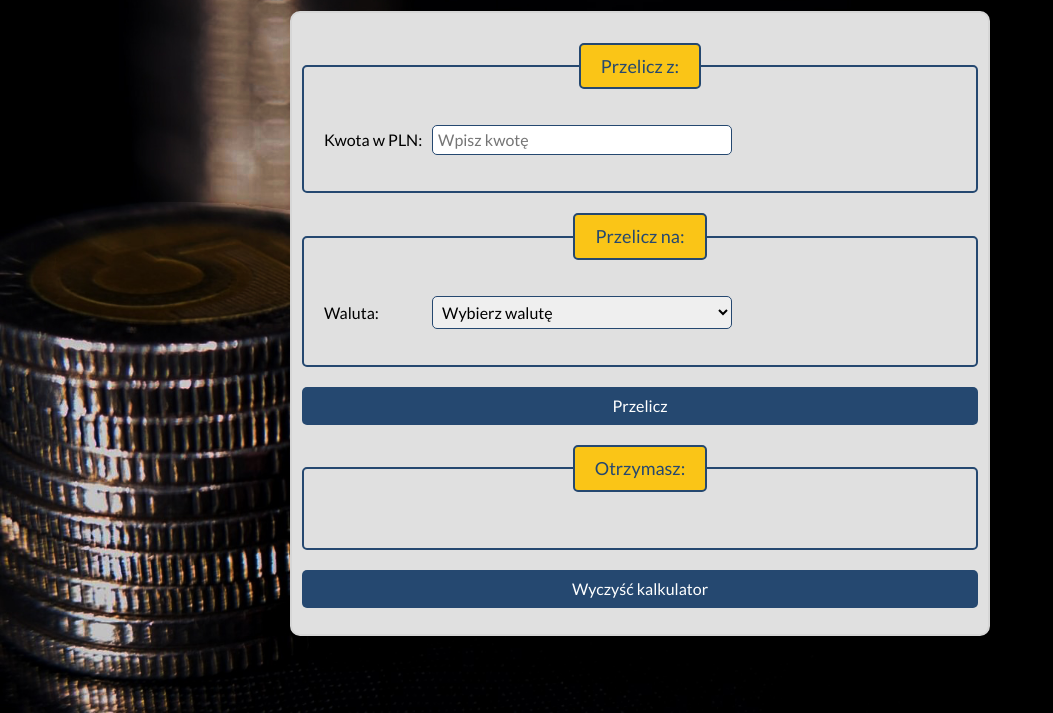
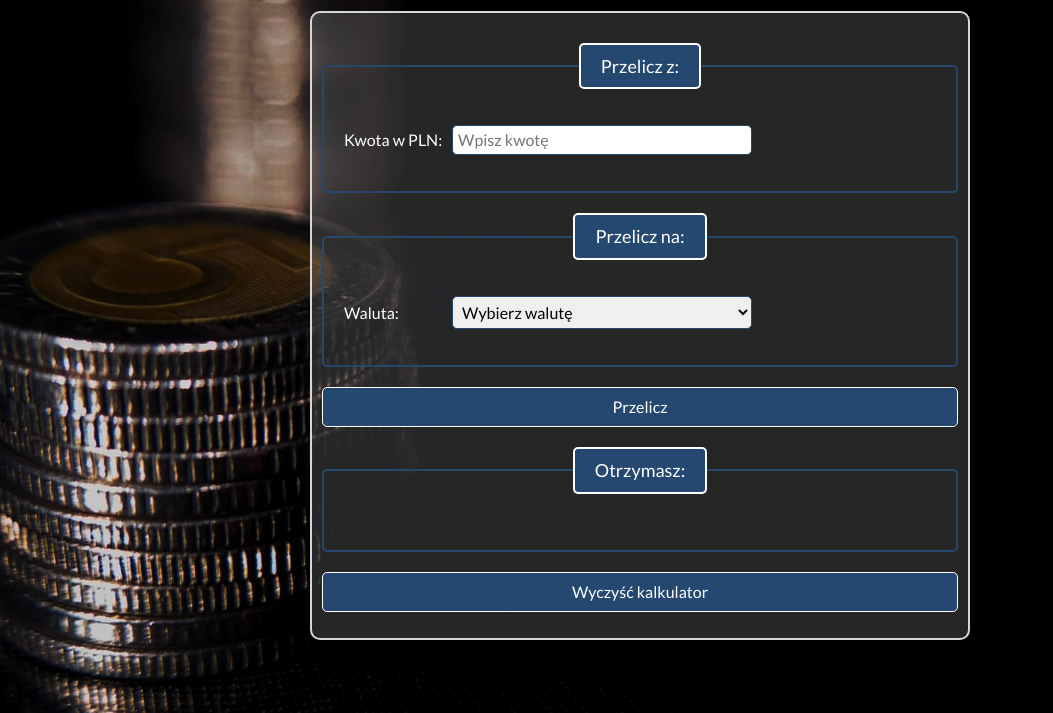
Before and after one commit to aWilku/currencyConverter, a plain HTML site: page index.html in a window 1280 px wide. Shown: the part 87-800 px from the top of the page, without its empty margins (0-1053 px from the left). Drawn offline with nearby package versions, Linux system fonts and the light colour scheme.

Commit message:
form style changed for better visibility

```diff
--- a/css/form.css
+++ b/css/form.css
@@ -1,8 +1,10 @@
 .form {
-    background-color: #e0e0e0;
+    background-color: #ffffff26;
+    color: #ffffff;
     border: 2px solid #d6d6d6;
     border-radius: 10px;
     padding: 10px;
+    margin: 20px;
 }
 
 .form__fieldset {
@@ -18,9 +20,8 @@
 
 .form__legend {
     text-align: center;
-    background-color: #fac517;
-    color: #254870;
-    border: 2px solid #254870;
+    background-color: #254870;
+    border: 2px solid #ffffff;
     border-radius: 5px;
     padding: 5px 20px;
     font-size: 18px;
@@ -44,11 +45,12 @@
     width: 100%;
     max-width: 300px;
 }
+
 .form__button {
     width: 100%;
     background-color: #254870;
     color: #ffffff;
-    border: none;
+    border: 1px solid #ffffff;
     border-radius: 5px;
     padding: 10px;
     cursor: pointer;
```
